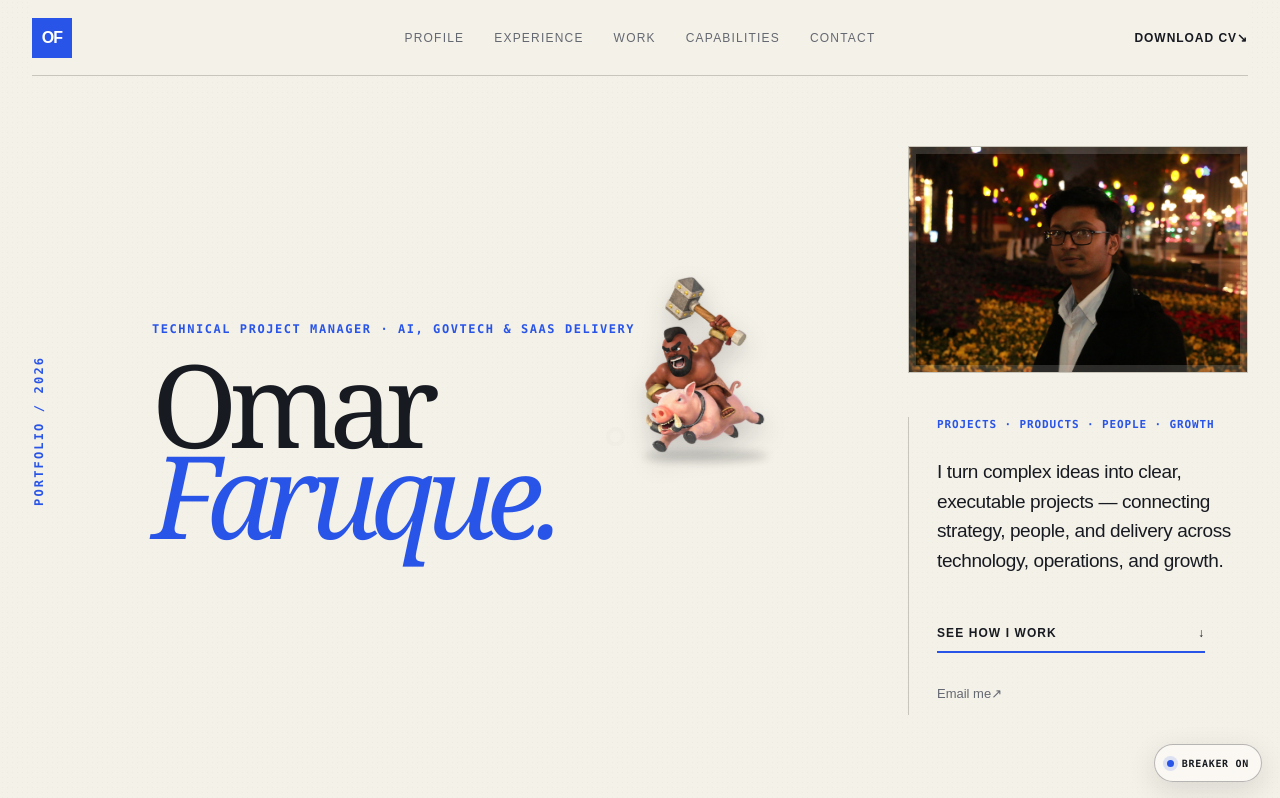
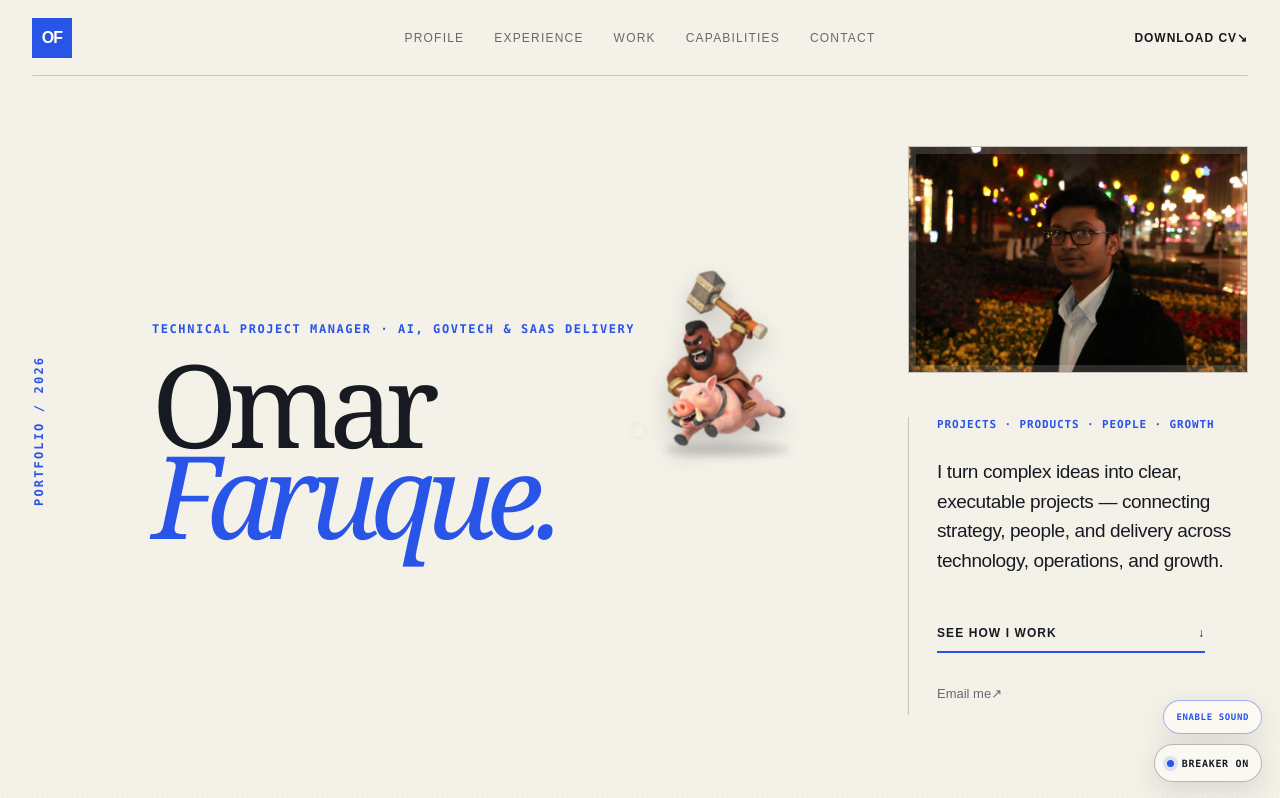
Before and after one commit to omarfaruque32/CV, a Next.js app: page / in a window 1280 px wide. Shown: the top 798 px of the page. Built offline with nearby package versions, Linux system fonts and the light colour scheme; no server answers.

Commit message:
Add synchronized breaker sound effects

```diff
--- a/app/SiteBreaker.tsx
+++ b/app/SiteBreaker.tsx
@@ -1,7 +1,7 @@
 "use client";
 
 import type { CSSProperties } from "react";
-import { useEffect, useRef, useState } from "react";
+import { useCallback, useEffect, useRef, useState } from "react";
 
 type Phase = "resting" | "running" | "smashing";
 
@@ -72,6 +72,69 @@ const clamp = (value: number, minimum: number, maximum: number) =>
 const randomBetween = (minimum: number, maximum: number) =>
   Math.random() * (maximum - minimum) + minimum;
 
+const playBreakSound = (context: AudioContext) => {
+  if (context.state !== "running") return;
+
+  const now = context.currentTime;
+  const noiseDuration = 0.34;
+  const noiseBuffer = context.createBuffer(
+    1,
+    Math.ceil(context.sampleRate * noiseDuration),
+    context.sampleRate,
+  );
+  const noiseData = noiseBuffer.getChannelData(0);
+
+  for (let index = 0; index < noiseData.length; index += 1) {
+    const progress = index / noiseData.length;
+    noiseData[index] =
+      (Math.random() * 2 - 1) * Math.pow(1 - progress, 2.4);
+  }
+
+  const crack = context.createBufferSource();
+  const crackFilter = context.createBiquadFilter();
+  const crackGain = context.createGain();
+  crack.buffer = noiseBuffer;
+  crackFilter.type = "bandpass";
+  crackFilter.frequency.setValueAtTime(1650, now);
+  crackFilter.Q.setValueAtTime(0.75, now);
+  crackGain.gain.setValueAtTime(0.0001, now);
+  crackGain.gain.exponentialRampToValueAtTime(0.22, now + 0.008);
+  crackGain.gain.exponentialRampToValueAtTime(0.0001, now + noiseDuration);
+  crack.connect(crackFilter).connect(crackGain).connect(context.destination);
+  crack.start(now);
+  crack.stop(now + noiseDuration);
+
+  const thud = context.createOscillator();
+  const thudGain = context.createGain();
+  thud.type = "triangle";
+  thud.frequency.setValueAtTime(105, now);
+  thud.frequency.exponentialRampToValueAtTime(42, now + 0.2);
+  thudGain.gain.setValueAtTime(0.18, now);
+  thudGain.gain.exponentialRampToValueAtTime(0.0001, now + 0.24);
+  thud.connect(thudGain).connect(context.destination);
+  thud.start(now);
+  thud.stop(now + 0.25);
+
+  [0.045, 0.095, 0.15].forEach((delay, index) => {
+    const chip = context.createOscillator();
+    const chipGain = context.createGain();
+    chip.type = "square";
+    chip.frequency.setValueAtTime(620 + index * 260, now + delay);
+    chip.frequency.exponentialRampToValueAtTime(
+      220 + index * 90,
+      now + delay + 0.075,
+    );
+    chipGain.gain.setValueAtTime(0.035, now + delay);
+    chipGain.gain.exponentialRampToValueAtTime(
+      0.0001,
+      now + delay + 0.08,
+    );
+    chip.connect(chipGain).connect(context.destination);
+    chip.start(now + delay);
+    chip.stop(now + delay + 0.085);
+  });
+};
+
 const makeDebris = (x: number, y: number, seed: number): Debris[] => {
   const colors = ["#171a21", "#2854e8", "#f4f1e8", "#8e6d45"];
 
@@ -103,12 +166,50 @@ export default function SiteBreaker() {
   const [facing, setFacing] = useState(1);
   const [impact, setImpact] = useState<Impact | null>(null);
   const [debris, setDebris] = useState<Debris[]>([]);
+  const [soundReady, setSoundReady] = useState(false);
   const positionRef = useRef(position);
   const lastTargetRef = useRef<Element | null>(null);
+  const audioContextRef = useRef<AudioContext | null>(null);
+
+  const unlockAudio = useCallback(() => {
+    const AudioContextConstructor =
+      window.AudioContext ??
+      (window as typeof window & {
+        webkitAudioContext?: typeof AudioContext;
+      }).webkitAudioContext;
+
+    if (!AudioContextConstructor) return;
+
+    const context = audioContextRef.current ?? new AudioContextConstructor();
+    audioContextRef.current = context;
+
+    const markReady = () => setSoundReady(context.state === "running");
+
+    if (context.state === "suspended") {
+      void context.resume().then(markReady);
+    } else {
+      markReady();
+    }
+  }, []);
 
   useEffect(() => {
     positionRef.current = position;
   }, [position]);
+
+  useEffect(() => {
+    window.addEventListener("pointerdown", unlockAudio, { passive: true });
+    window.addEventListener("keydown", unlockAudio);
+
+    return () => {
+      window.removeEventListener("pointerdown", unlockAudio);
+      window.removeEventListener("keydown", unlockAudio);
+      const context = audioContextRef.current;
+      audioContextRef.current = null;
+      if (context && context.state !== "closed") {
+        void context.close();
+      }
+    };
+  }, [unlockAudio]);
 
   useEffect(() => {
     const reduceMotion = window.matchMedia(
@@ -219,6 +320,11 @@ export default function SiteBreaker() {
         const impactId = Date.now();
 
         setPhase("smashing");
+
+        // Match the sound, debris, and damage to the hammer's contact frame.
+        schedule(() => {
+          const audioContext = audioContextRef.current;
+          if (audioContext) playBreakSound(audioContext);
           target.classList.remove("site-breaker-broken");
           // Restart the damage animation if a target is selected twice later.
           void target.getBoundingClientRect();
@@ -234,6 +340,7 @@ export default function SiteBreaker() {
           schedule(() => {
             target.classList.remove("site-breaker-broken");
           }, 2600);
+        }, 320);
 
         schedule(() => {
           setPhase("resting");
@@ -305,6 +412,16 @@ export default function SiteBreaker() {
         })}
       </div>
 
+      {enabled && !soundReady ? (
+        <button
+          className="site-breaker-sound-toggle"
+          type="button"
+          onClick={unlockAudio}
+        >
+          Enable sound
+        </button>
+      ) : null}
+
       <button
         className="site-breaker-toggle"
         type="button"
--- a/app/globals.css
+++ b/app/globals.css
@@ -1093,6 +1093,33 @@ footer a {
   transform: translateY(-2px);
 }
 
+.site-breaker-sound-toggle {
+  position: fixed;
+  right: 18px;
+  bottom: 66px;
+  z-index: 50;
+  min-height: 34px;
+  padding: 8px 12px;
+  border: 1px solid rgba(40, 84, 232, 0.42);
+  border-radius: 999px;
+  color: var(--blue);
+  background: rgba(251, 249, 243, 0.94);
+  box-shadow: 0 8px 28px rgba(23, 26, 33, 0.1);
+  cursor: pointer;
+  font: 700 9px var(--mono);
+  letter-spacing: 0.07em;
+  text-transform: uppercase;
+  transition: color 160ms ease, background 160ms ease, transform 160ms ease;
+}
+
+.site-breaker-sound-toggle:hover,
+.site-breaker-sound-toggle:focus-visible {
+  color: var(--paper);
+  background: var(--blue);
+  outline: none;
+  transform: translateY(-2px);
+}
+
 @keyframes site-breaker-run {
   0%,
   100% {
@@ -1639,6 +1666,11 @@ footer a {
     bottom: 10px;
   }
 
+  .site-breaker-sound-toggle {
+    right: 10px;
+    bottom: 56px;
+  }
+
   .site-breaker-impact {
     width: 82px;
     height: 82px;
@@ -1660,6 +1692,7 @@ footer a {
   .site-breaker-shell,
   .site-breaker-impact,
   .site-breaker-debris,
+  .site-breaker-sound-toggle,
   .site-breaker-toggle {
     display: none !important;
   }
```
Lines whose indentation alone changed are shown as unchanged.
